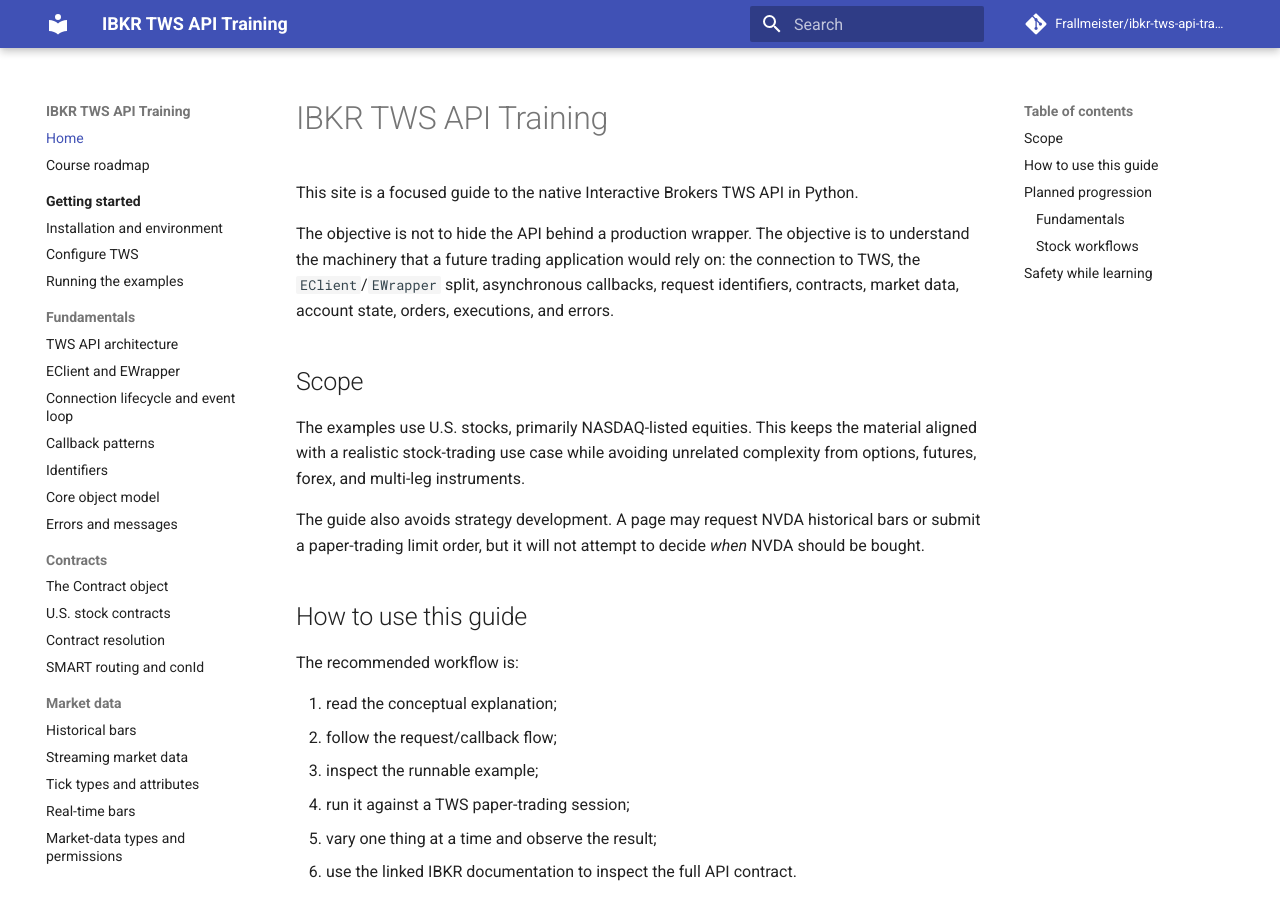
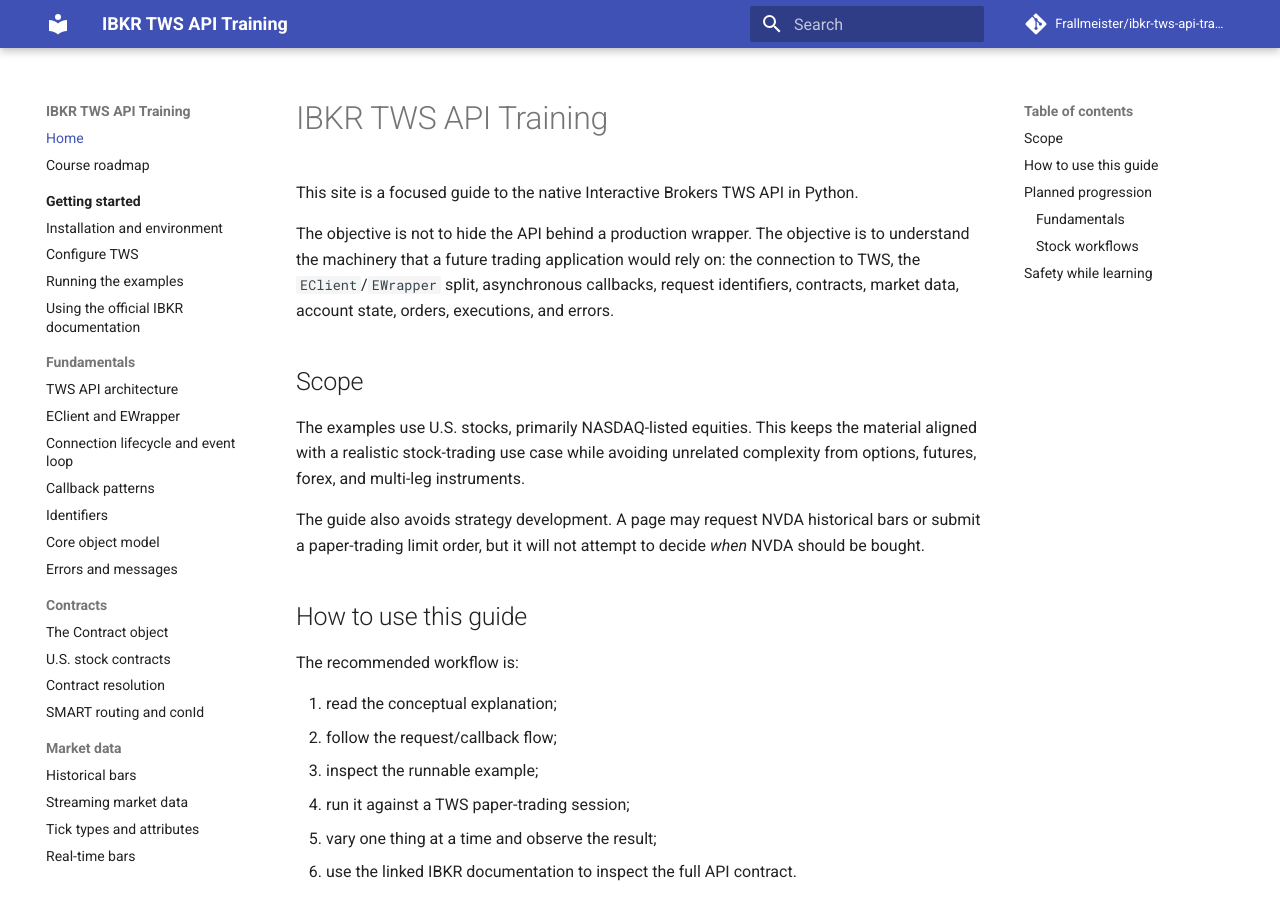
Before and after one commit to Frallmeister/ibkr-tws-api-training, an MkDocs documentation site: the page built from docs/index.md, in a window 1280 px wide and 900 px high. Built offline with MkDocs 1.6.1 and Material for MkDocs 9.7.7, drawn with Linux system fonts in a browser that asks for light colours; comment, search, counter and statistics services are not loaded.

Commit message:
docs: surface official IBKR resources early

```diff
--- a/mkdocs.yml
+++ b/mkdocs.yml
@@ -16,6 +16,7 @@
       - Installation and environment: getting-started/installation.md
       - Configure TWS: getting-started/tws-configuration.md
       - Running the examples: getting-started/running-examples.md
+      - Using the official IBKR documentation: getting-started/ibkr-documentation.md
   - Fundamentals:
       - TWS API architecture: fundamentals/architecture.md
       - EClient and EWrapper: fundamentals/eclient-ewrapper.md
```
